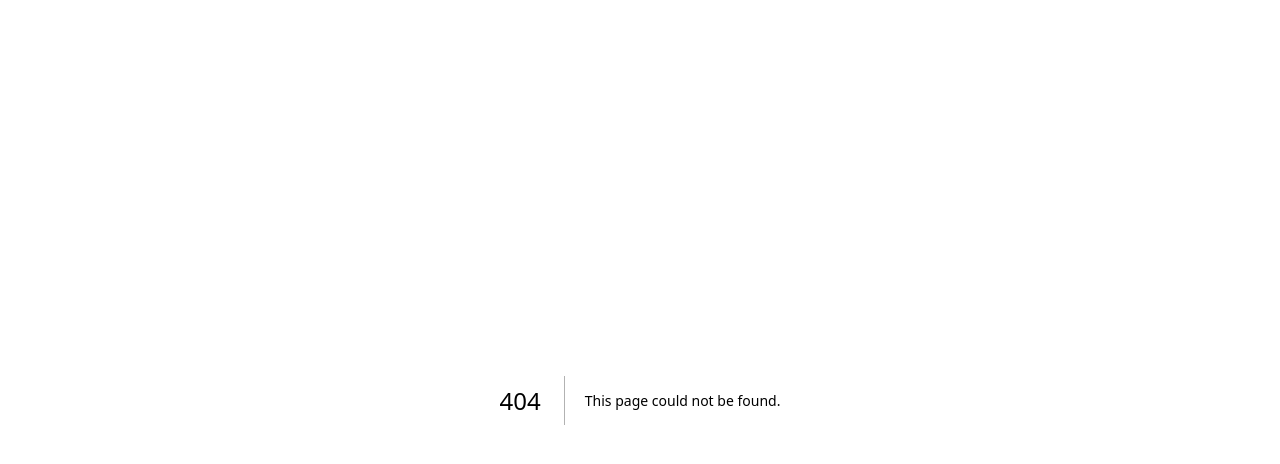
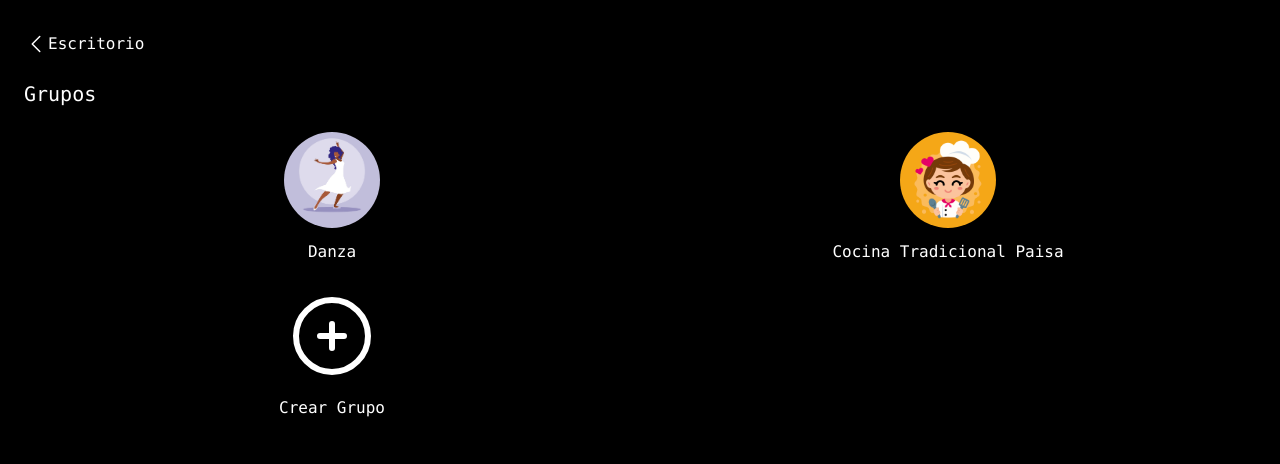
Before and after one commit to victor-duarte/soliddarias, a Next.js app: page /groups in a window 1280 px wide. Before the commit this address had no page. Shown: the top 464 px of the page. Built offline with nearby package versions, Linux system fonts and the light colour scheme.

Commit message:
Add groups page

```diff
--- a/src/app/components/Dashboard.tsx
+++ b/src/app/components/Dashboard.tsx
@@ -20,7 +20,7 @@ const Dashboard = () => {
           <CalendarDaysIcon className="inline-block h-20 w-20" />
           Eventos
         </Link>
-        <Link href="#" className="flex w-1/2 flex-col items-center">
+        <Link href="/groups" className="flex w-1/2 flex-col items-center">
           <UserGroupIcon className="inline-block h-20 w-20" />
           Grupos
         </Link>
--- /dev/null
+++ b/src/app/groups/page.tsx
@@ -0,0 +1,44 @@
+import styles from "@/app/page.module.css";
+import { ChevronLeftIcon, PlusCircleIcon } from "@heroicons/react/24/outline";
+import Link from "next/link";
+import Avatar from "../components/avatar/Avatar";
+
+const groups = [
+  {
+    avatar: "/assets/misc/dance.png",
+    description:
+      "La danza es un movimiento puesto en forma rítmica y espacial, una sucesión de movimientos que comienza, se desarrolla y finaliza",
+    name: "Danza",
+  },
+  {
+    avatar: "/assets/misc/cook.png",
+    description:
+      "Colección de recetas de cocina y cultura antioqueña esperando fortalecer los patrimonios culturales",
+    name: "Cocina Tradicional Paisa",
+  },
+];
+
+const Groups = () => {
+  return (
+    <main className={styles.main}>
+      <Link href="/" className="mb-6 flex w-full items-center">
+        <ChevronLeftIcon width="24" height="24" /> Escritorio
+      </Link>
+      <h1 className="mb-3 flex w-full items-center gap-2 text-xl">Grupos</h1>
+      <div className="flex w-full flex-wrap text-center">
+        {groups.map((group, index) => (
+          <a href="#" key={`group-${index}`} className="w-1/2 p-3">
+            <Avatar className="mx-auto mb-3" src={group.avatar} />
+            {group.name}
+          </a>
+        ))}
+        <a href="#" className="w-1/2 p-3">
+          <PlusCircleIcon width={96} height={96} className="mx-auto mb-3" />
+          Crear Grupo
+        </a>
+      </div>
+    </main>
+  );
+};
+
+export default Groups;
```
Also changed, not shown: public/assets/misc/cook.png (added), public/assets/misc/dance.png (added).
